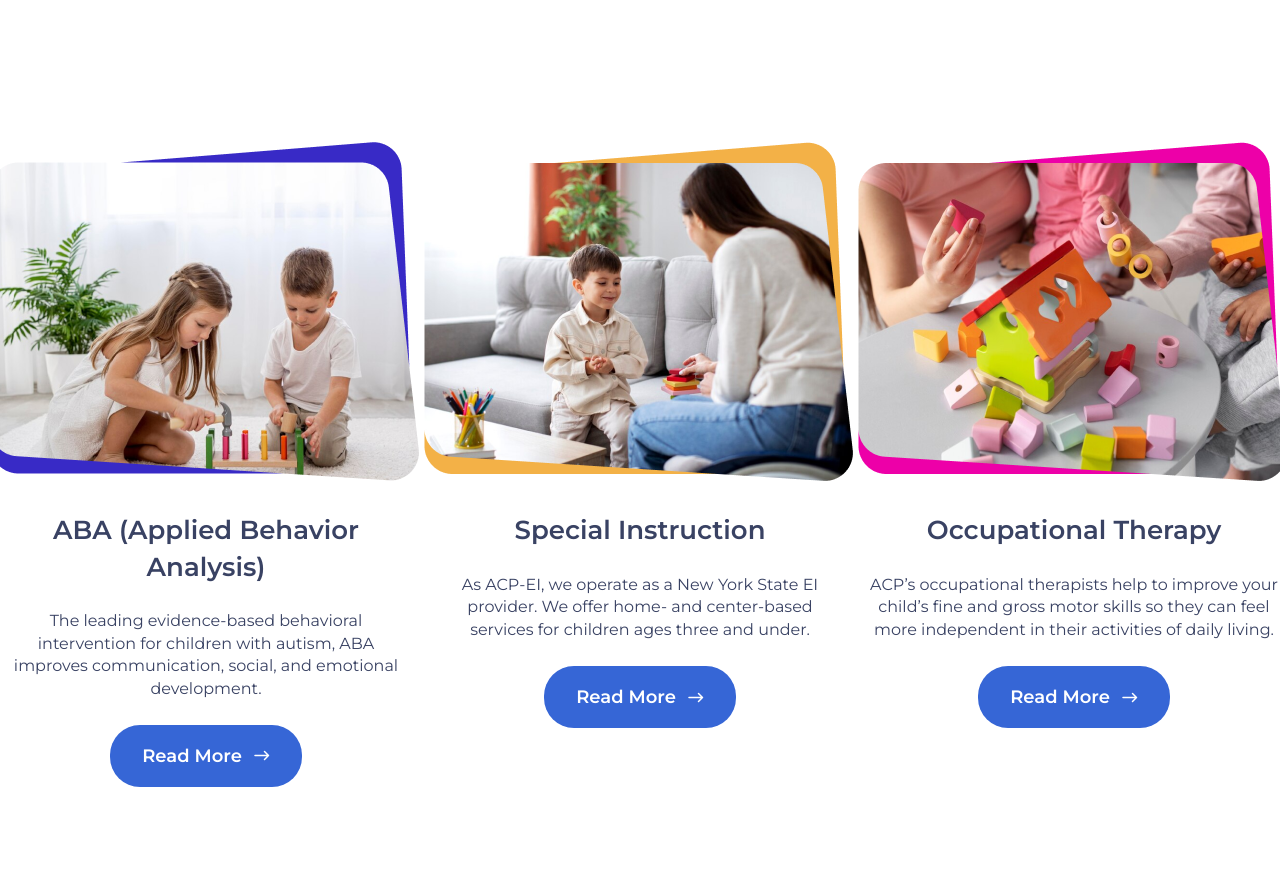
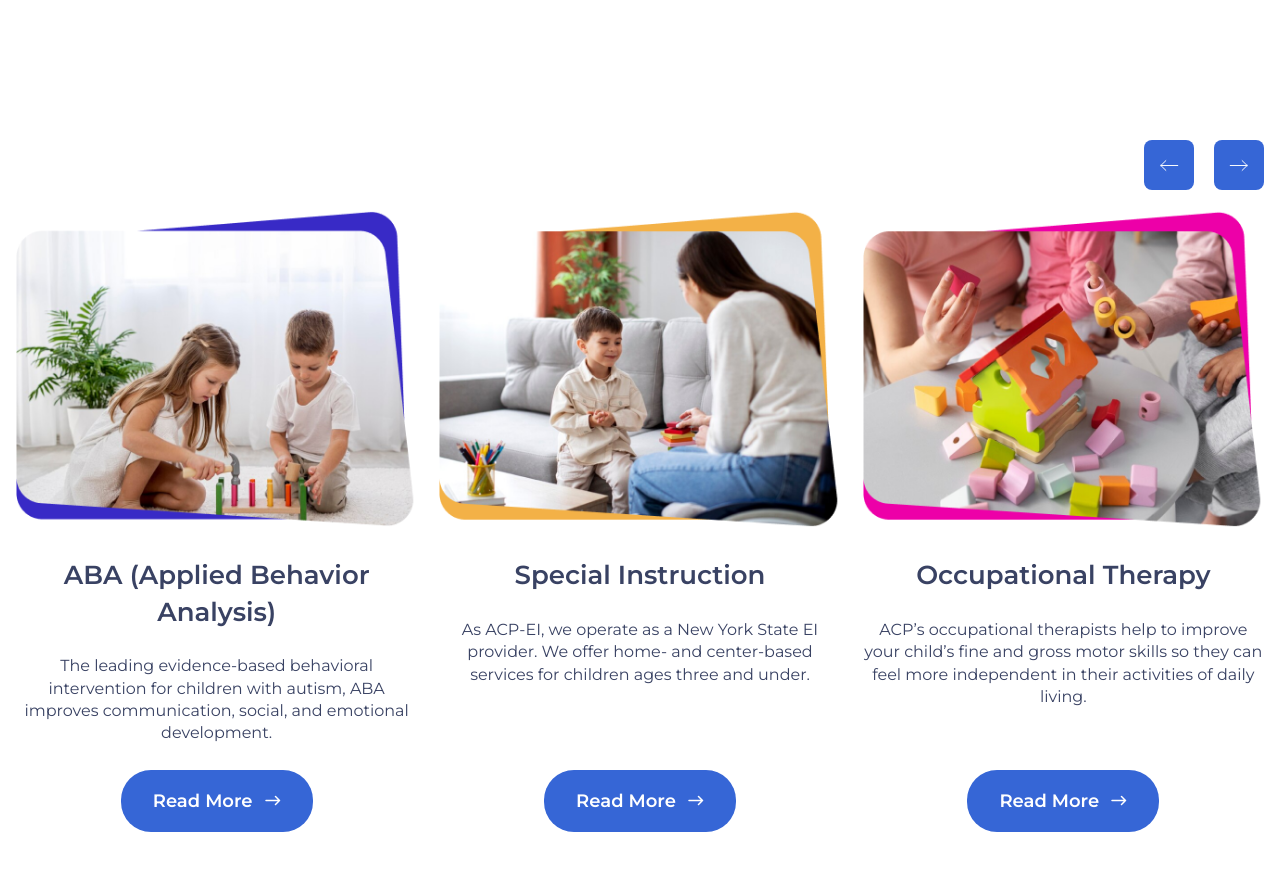
Before and after one commit to llreebor/full-circle, a plain HTML site: page index.html in a window 1280 px wide. Shown: the part 1501-2371 px from the top of the page. Drawn offline with nearby package versions, Linux system fonts and the light colour scheme.

Commit message:
add slider

```diff
--- a/assets/css/main.scss
+++ b/assets/css/main.scss
@@ -1,4 +1,4 @@
-// Reset & variables
+// Reset
 * {
 	margin: 0;
 	padding: 0;
@@ -12,7 +12,7 @@ ol {
 a {
 	text-decoration: none;
 }
-
+// Variables
 :root {
 	--primaryColor: #3666d6;
 	--primaryColorHovered: #5685f7;
@@ -23,6 +23,9 @@ a {
 // Global Styles
 section {
 	padding: 70px 0;
+	@media (width <= 992px) {
+		padding: 40px 0;
+	}
 }
 .container {
 	max-width: 1366px;
@@ -66,13 +69,13 @@ p {
 	max-width: fit-content;
 	transition: background 0.3s;
 	color: var(--whiteColor);
-
 	font-size: 18px;
 	font-style: normal;
 	font-weight: 600;
 	line-height: normal;
 	@media (width <= 768px) {
 		padding: 16px 24px;
+		font-size: 16px;
 	}
 	&:hover {
 		background: var(--primaryColorHovered);
@@ -356,11 +359,6 @@ p {
 }
 
 // About
-.section {
-	// .section__about
-	&__about {
-	}
-}
 .about {
 	display: grid;
 	grid-template-columns: repeat(2, 1fr);
@@ -392,51 +390,87 @@ p {
 
 // Services
 .swiper__services {
-	position: relative;
-	overflow: visible !important;
+	overflow: visible;
+	.swiper-slide {
+		height: auto;
+	}
+}
+.swiper__btns {
+	display: flex;
+	align-items: center;
+	margin-left: auto;
+	gap: 20px;
+	justify-content: flex-end;
+	margin-bottom: 20px;
 	.swiper__btn {
-		width: 76px;
-		height: 76px;
+		background: var(--primaryColor);
+		width: 36px;
+		height: 36px;
 		display: flex;
 		justify-content: center;
 		align-items: center;
-		border-radius: 18px;
-		background: var(--primaryColor);
-		position: absolute;
-		top: 50%;
-		left: -100px;
-		transform: translateY(-50%);
+		border-radius: 8px;
+		z-index: 10;
+		cursor: pointer;
+		svg {
+			width: 20px;
+		}
+		@media (width >= 768px) {
+			width: 50px;
+			height: 50px;
+		}
 	}
-}
-.section {
-	// .section__services
-
-	&__services {
-		overflow: hidden;
+	@media (width >= 1713px) {
+		.swiper__btn {
+			width: 76px;
+			height: 76px;
+			top: 50%;
+			transform: translateY(-50%);
+			position: absolute;
+			border-radius: 18px;
+			&:hover {
+				background: var(--primaryColorHovered);
+			}
+			&.swiper-prev {
+				left: -50px;
+				svg {
+					width: 100%;
+				}
+			}
+			&.swiper-next {
+				right: -50px;
+				svg {
+					width: 100%;
+				}
+			}
+		}
 	}
 }
 .services {
 	// .services__container
-
 	&__container {
 		max-width: 1607px;
 		width: 100%;
 		margin: 0 auto;
+		padding: 0 16px;
+		position: relative;
 	}
 }
-
 .service {
 	display: flex;
 	flex-direction: column;
 	align-items: center;
 	gap: 25px;
+	height: 100%;
 	// .service__img
-
 	&__img {
+		img {
+			max-width: 100%;
+			width: 100%;
+			height: auto;
+		}
 	}
-
 	// .service__title
-
 	&__title {
 		color: var(--textColor);
 		text-align: center;
@@ -445,10 +479,12 @@ p {
 		font-weight: 600;
 		line-height: 140%; /* 36.4px */
 	}
-
 	// .service__text
 	&__text {
 		text-align: center;
+	}
+	&__btn {
+		margin-top: auto;
 	}
 }
 
--- a/assets/js/main.js
+++ b/assets/js/main.js
@@ -34,8 +34,8 @@ const swiper = new Swiper(".swiper__services", {
 
 	// Navigation arrows
 	navigation: {
-		nextEl: ".swiper-button-next",
-		prevEl: ".swiper-button-prev",
+		nextEl: ".swiper-next",
+		prevEl: ".swiper-prev",
 	},
 	spaceBetween: 22,
 	breakpoints: {
@@ -45,11 +45,11 @@ const swiper = new Swiper(".swiper__services", {
 			slidesPerView: 1,
 		},
 		// when window width is >= 480px
-		480: {
-			slidesPerView: 3,
+		640: {
+			slidesPerView: 2,
 		},
 		// when window width is >= 640px
-		640: {
+		992: {
 			slidesPerView: 3,
 		},
 	},
--- a/index.html
+++ b/index.html
@@ -194,11 +194,45 @@
 			<!-- Services -->
 			<section class="section__services">
 				<div class="services__container">
+					<div class="swiper__btns">
+						<div class="swiper-prev swiper__btn">
+							<svg
+								width="31"
+								height="17"
+								viewBox="0 0 31 17"
+								fill="none"
+								xmlns="http://www.w3.org/2000/svg"
+							>
+								<path
+									d="M2.90625 8.50001L10.6562 0.944458M2.90625 8.50001L10.6562 16.0556M2.90625 8.50001H29.0625"
+									stroke="white"
+									stroke-width="1.5"
+									stroke-linecap="round"
+								/>
+							</svg>
+						</div>
+						<div class="swiper-next swiper__btn">
+							<svg
+								width="31"
+								height="17"
+								viewBox="0 0 31 17"
+								fill="none"
+								xmlns="http://www.w3.org/2000/svg"
+							>
+								<path
+									d="M28.0938 8.50001L20.3438 0.944458M28.0938 8.50001L20.3438 16.0556M28.0938 8.50001H1.9375"
+									stroke="white"
+									stroke-width="1.5"
+									stroke-linecap="round"
+								/>
+							</svg>
+						</div>
+					</div>
 					<!-- 1573 -->
 					<!-- Slider main container -->
 					<div class="swiper swiper__services">
 						<!-- Additional required wrapper -->
-						<div class="swiper-wrapper">
+						<div class="swiper-wrapper swiper-wrapper-services">
 							<!-- Slides -->
 							<div class="swiper-slide">
 								<div class="service">
@@ -502,9 +536,11 @@
 								</div>
 							</div>
 						</div>
+					</div>
+				</div>
 
 				<!-- If we need navigation buttons -->
-						<div class="swiper__btn swiper__prev">
+				<!-- <div class="swiper__btn swiper__prev">
 					<svg
 						width="76"
 						height="76"
@@ -531,9 +567,7 @@
 							fill="#5685F7"
 						/>
 					</svg>
-						</div>
-					</div>
-				</div>
+				</div> -->
 			</section>
 		</main>
 
```
Also changed, not shown: assets/css/main.css, 1 other file. Lines whose indentation alone changed are shown as unchanged.
